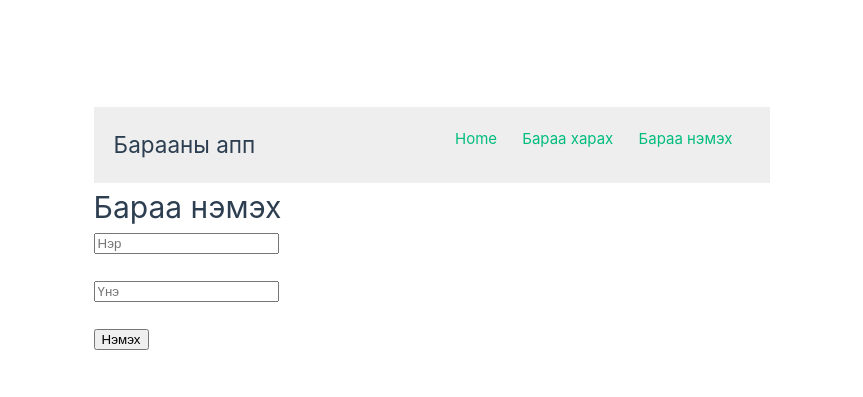
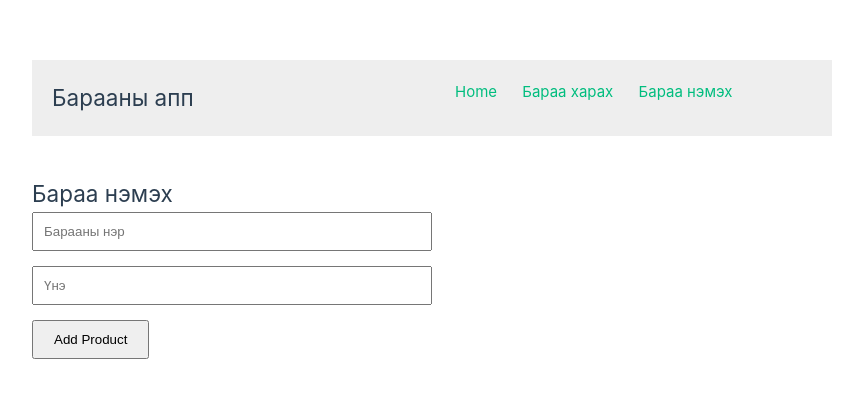
Before and after one commit to Sokolshi/product-frontend, a Vue app: page /add-product in a window 1280 px wide. Shown: the part 171-568 px from the top of the page, without its empty margins (208-1071 px from the left). Built offline with nearby package versions, Linux system fonts and the light colour scheme.

Commit message:
remove image from add product

```diff
--- a/src/services/productService.js
+++ b/src/services/productService.js
@@ -1,5 +1,5 @@
 import axios from 'axios'
 
 export function getProducts() {
-  return axios.get('http://192.168.1.110:3000/products')
+  return axios.get('https://product-backend-2qik.onrender.com/products')
 }
--- a/src/views/AddProductView.vue
+++ b/src/views/AddProductView.vue
@@ -1,17 +1,13 @@
 <template>
-  <div>
-    <h1>Бараа нэмэх</h1>
+  <div class="container">
+    <h2>Бараа нэмэх</h2>
 
     <form @submit.prevent="addProduct">
-      <input v-model="Нэр" placeholder="Нэр" />
+      <input v-model="Нэр" type="text" placeholder="Барааны нэр" />
 
-      <br /><br />
+      <input v-model="Үнэ" type="number" placeholder="Үнэ" />
 
-      <input v-model="Үнэ" type="number" placeholder="Үнэ" step="100" min="0" />
-
-      <br /><br />
-
-      <button type="submit">Нэмэх</button>
+      <button type="submit">Add Product</button>
     </form>
   </div>
 </template>
@@ -21,17 +17,42 @@ import { ref } from 'vue'
 import axios from 'axios'
 import { useRouter } from 'vue-router'
 
-const Нэр = ref('')
-const Үнэ = ref('')
-
 const router = useRouter()
 
-async function addProduct() {
-  await axios.post('https://product-backend-2qik.onrender.com/products', {
-    name: Нэр.value,
-    price: Number(Үнэ.value),
-  })
+const name = ref('')
+const price = ref('')
 
-  router.push('/products')
+const addProduct = async () => {
+  try {
+    await axios.post('https://product-backend-2qik.onrender.com/products', {
+      name: name.value,
+      price: Number(price.value),
+    })
+
+    alert('Product added')
+
+    router.push('/products')
+  } catch (error) {
+    console.log(error)
+
+    alert('Алдаа гарлаа')
+  }
 }
 </script>
+
+<style scoped>
+.container {
+  width: 400px;
+  margin: 40px auto;
+}
+
+input {
+  width: 100%;
+  padding: 10px;
+  margin-bottom: 15px;
+}
+
+button {
+  padding: 10px 20px;
+}
+</style>
```
